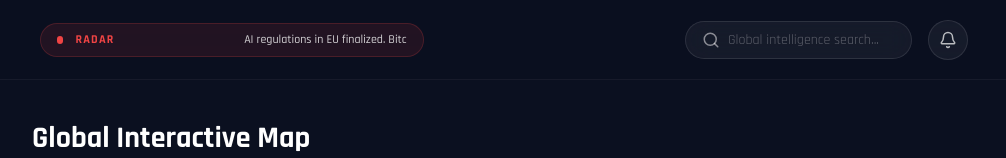
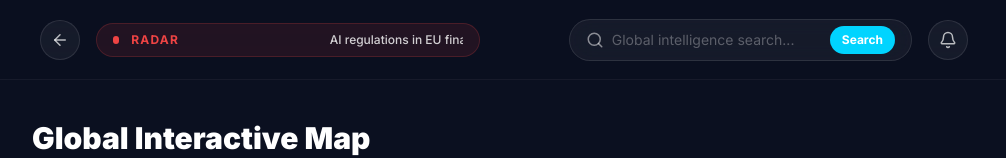
Before and after one commit to sanketkarhale/newslens, a Next.js app in the folder newslens-ui/: page /dashboard/map in a window 1280 px wide. Shown: the top 158 px of the page, without its empty margins (264-1270 px from the left). Built offline with nearby package versions, Linux system fonts and the light colour scheme.

Commit message:
Revert to clean iOS 26 UI, add search feature, and add back button

```diff
--- a/newslens-ui/app/dashboard/layout.tsx
+++ b/newslens-ui/app/dashboard/layout.tsx
@@ -1,14 +1,23 @@
 "use client";
 import { ReactNode, useState, useEffect } from 'react';
 import Link from 'next/link';
-import { usePathname } from 'next/navigation';
-import { Search, Bell, Bookmark, TrendingUp, Settings, Map, MessageSquare, Menu, X } from 'lucide-react';
+import { useRouter, usePathname } from 'next/navigation';
+import { Search, Bell, Bookmark, TrendingUp, Settings, Map, Menu, X, ArrowLeft } from 'lucide-react';
 import { motion, AnimatePresence } from 'framer-motion';
 
 export default function DashboardLayout({ children }: { children: ReactNode }) {
   const pathname = usePathname();
+  const router = useRouter();
   const [sidebarOpen, setSidebarOpen] = useState(false);
+  const [searchQuery, setSearchQuery] = useState("");
   const [breakingNews, setBreakingNews] = useState("AI regulations in EU finalized. Bitcoin hits new resistance level. Asian markets open mixed.");
+
+  const handleSearch = (e: React.FormEvent) => {
+    e.preventDefault();
+    if(searchQuery.trim()) {
+      router.push(`/dashboard?topic=${encodeURIComponent(searchQuery)}`);
+    }
+  };
 
   const navItems = [
     { name: 'Dashboard', href: '/dashboard', icon: TrendingUp },
@@ -74,6 +83,9 @@ export default function DashboardLayout({ children }: { children: ReactNode }) {
             <button onClick={() => setSidebarOpen(true)} className="md:hidden text-white/70 hover:text-white">
               <Menu size={24} />
             </button>
+            <button onClick={() => router.back()} className="hidden md:flex items-center justify-center w-10 h-10 rounded-full bg-white/5 border border-white/10 hover:bg-white/10 transition-colors text-white/70 hover:text-white">
+              <ArrowLeft size={18} />
+            </button>
 
             {/* Breaking News Radar */}
             <div className="hidden lg:flex items-center gap-3 bg-red-500/10 border border-red-500/20 rounded-full px-4 py-1.5 overflow-hidden w-96">
@@ -92,13 +104,18 @@ export default function DashboardLayout({ children }: { children: ReactNode }) {
           </div>
 
           <div className="flex items-center gap-4">
-            <div className="hidden md:flex items-center bg-white/5 backdrop-blur-md rounded-full px-4 py-2 border border-white/10 focus-within:border-primary/50 transition-colors">
+            <form onSubmit={handleSearch} className="hidden md:flex items-center bg-white/5 backdrop-blur-md rounded-full px-4 py-1.5 border border-white/10 focus-within:border-primary/50 transition-colors">
               <Search size={18} className="text-white/50" />
               <input
+                value={searchQuery}
+                onChange={(e) => setSearchQuery(e.target.value)}
                 className="bg-transparent border-none focus:outline-none text-white text-sm ml-2 placeholder:text-white/30"
                 placeholder="Global intelligence search..."
               />
-            </div>
+              <button type="submit" className="ml-2 bg-primary hover:bg-primary/80 text-white text-xs font-bold px-3 py-1.5 rounded-full transition-colors">
+                Search
+              </button>
+            </form>
             <button className="w-10 h-10 rounded-full bg-white/5 border border-white/10 flex items-center justify-center hover:bg-white/10 transition-colors text-white/70 hover:text-white">
               <Bell size={18} />
             </button>
--- a/newslens-ui/app/dashboard/page.tsx
+++ b/newslens-ui/app/dashboard/page.tsx
@@ -65,7 +65,7 @@ function DashboardContent() {
       {/* Header Actions */}
       <div className="flex flex-col md:flex-row justify-between items-start md:items-center gap-6">
         <div>
-          <h1 className="text-3xl md:text-5xl font-display font-black tracking-tight text-transparent bg-clip-text bg-gradient-to-r from-white to-primary drop-shadow-[0_0_15px_rgba(0,212,255,0.5)] mb-2">Global Intelligence</h1>
+          <h1 className="text-3xl md:text-5xl font-black tracking-tight text-white mb-2">Global Intelligence</h1>
           <p className="text-white/50 font-medium">Monitoring real-time data for: <span className="text-primary">{data.topic}</span></p>
         </div>
         <div className="flex gap-4">
--- a/newslens-ui/app/globals.css
+++ b/newslens-ui/app/globals.css
@@ -4,19 +4,10 @@
 
 @layer base {
   body {
-    @apply bg-background text-on-surface antialiased min-h-screen selection:bg-primary/30 selection:text-primary;
+    @apply bg-background text-on-surface antialiased bg-mesh-dark min-h-screen selection:bg-primary/30 selection:text-primary;
     scroll-behavior: smooth;
     -webkit-font-smoothing: antialiased;
-    background: linear-gradient(-45deg, #0B1020, #03142e, #0f0524, #0B1020);
-    background-size: 400% 400%;
-    animation: gradientBG 20s ease infinite;
   }
-}
-
-@keyframes gradientBG {
-  0% { background-position: 0% 50%; }
-  50% { background-position: 100% 50%; }
-  100% { background-position: 0% 50%; }
 }
 
 @layer components {
--- a/newslens-ui/app/layout.tsx
+++ b/newslens-ui/app/layout.tsx
@@ -1,10 +1,10 @@
 import type { Metadata } from "next";
-import { Orbitron, Rajdhani, Chakra_Petch } from 'next/font/google';
+import { Inter, Poppins, Space_Grotesk } from 'next/font/google';
 import "./globals.css";
 
-const orbitron = Orbitron({ subsets: ['latin'], variable: '--font-orbitron' });
-const rajdhani = Rajdhani({ weight: ['300', '400', '500', '600', '700'], subsets: ['latin'], variable: '--font-rajdhani' });
-const chakra = Chakra_Petch({ weight: ['300', '400', '500', '600', '700'], subsets: ['latin'], variable: '--font-chakra' });
+const inter = Inter({ subsets: ['latin'], variable: '--font-inter' });
+const poppins = Poppins({ weight: ['300', '400', '500', '600', '700'], subsets: ['latin'], variable: '--font-poppins' });
+const spaceGrotesk = Space_Grotesk({ subsets: ['latin'], variable: '--font-space-grotesk' });
 
 export const metadata: Metadata = {
   title: "NewsLens - AI-Powered Global Intelligence",
@@ -18,7 +18,7 @@ export default function RootLayout({
 }) {
   return (
     <html lang="en" className="dark scroll-smooth">
-      <body className={`${orbitron.variable} ${rajdhani.variable} ${chakra.variable} bg-background text-on-surface antialiased min-h-screen font-sans overflow-x-hidden selection:bg-primary/30 selection:text-primary relative`}>
+      <body className={`${inter.variable} ${poppins.variable} ${spaceGrotesk.variable} bg-background text-on-surface antialiased min-h-screen font-sans overflow-x-hidden selection:bg-primary/30 selection:text-primary`}>
         {children}
       </body>
     </html>
--- a/newslens-ui/app/page.tsx
+++ b/newslens-ui/app/page.tsx
@@ -52,7 +52,7 @@ const CinematicHero = () => {
            <span className="text-xs font-bold text-primary tracking-[0.2em] uppercase">NewsLens Core Engine Online</span>
         </div>
 
-        <h1 className="text-5xl md:text-7xl lg:text-[6rem] font-display font-black text-transparent bg-clip-text bg-gradient-to-r from-primary via-white to-secondary tracking-tighter leading-[1.1] mb-8 drop-shadow-[0_0_30px_rgba(0,212,255,0.5)]">
+        <h1 className="text-5xl md:text-7xl lg:text-[6rem] font-display font-black text-transparent bg-clip-text bg-gradient-to-b from-white to-white/50 tracking-tighter leading-[1.1] mb-8 drop-shadow-2xl">
           The AI Layer Between You <br className="hidden md:block"/> and Global Chaos.
         </h1>
 
--- a/newslens-ui/tailwind.config.ts
+++ b/newslens-ui/tailwind.config.ts
@@ -27,9 +27,9 @@ const config: Config = {
         'mesh-dark': 'radial-gradient(at 40% 20%, rgba(10, 132, 255, 0.15) 0px, transparent 50%), radial-gradient(at 80% 0%, rgba(94, 92, 230, 0.15) 0px, transparent 50%), radial-gradient(at 0% 50%, rgba(191, 90, 242, 0.15) 0px, transparent 50%)',
       },
       fontFamily: {
-        sans: ['var(--font-rajdhani)', 'system-ui', 'sans-serif'],
-        display: ['var(--font-orbitron)', 'system-ui', 'sans-serif'],
-        mono: ['var(--font-chakra)', 'ui-monospace', 'SFMono-Regular', 'Menlo', 'monospace'],
+        sans: ['var(--font-inter)', 'system-ui', 'sans-serif'],
+        display: ['var(--font-space-grotesk)', 'system-ui', 'sans-serif'],
+        poppins: ['var(--font-poppins)', 'system-ui', 'sans-serif'],
       },
       animation: {
         'spin-slow': 'spin 8s linear infinite',
```
